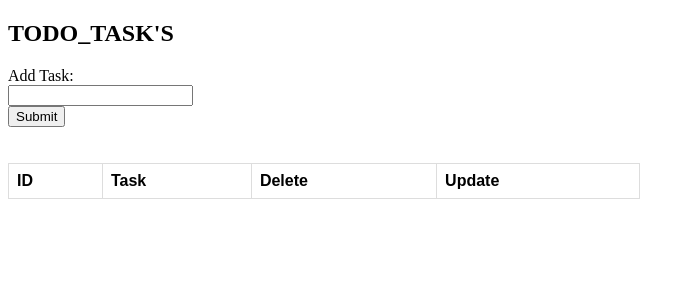
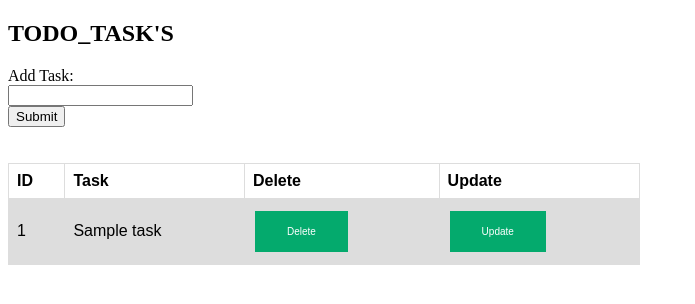
Before and after one commit to mohammed-7/Django_Crud_Fullstack, a Django app: page / in a window 1280 px wide. Shown: the top 304 px of the page, without its empty margins (0-695 px from the left). Run offline with Django 5.2, Linux system fonts and the light colour scheme; tables that the repository leaves empty hold one stand-in row (values such as "Sample post"); lists and menus that the app fills with data are empty.

Commit message:
new additions

```diff
--- a/app/urls.py
+++ b/app/urls.py
@@ -7,5 +7,6 @@ urlpatterns = [
     path('create', views.create, name='create'),
     path('delete/<int:id>/', views.delete_task, name='delete_task'),
     path("get",views.get_task,name='get_task'),
+    path("update/<int:id>/",views.update_task,name='update_task'),
 
 ]
--- a/app/views.py
+++ b/app/views.py
@@ -1,10 +1,11 @@
-from django.shortcuts import render
+from django.shortcuts import render , redirect
 from .models import Task
 from django.db import connection
 # Create your views here.
 
 def home(request):
-    return render(request, 'Home.html')
+    data = Task.objects.all()
+    return render(request, 'Home.html',{"data":data})
 
 def create(request):
     if request.method == "POST":
@@ -35,3 +36,12 @@ def delete_task(request,id):
 def get_task(request):
     data = Task.objects.all()
     return render(request,'get.html',{"data":data})
+
+def update_task(request,id):
+    data = Task.objects.get(id=id)
+
+    if request.method == "POST":
+        data.task_name = request.POST['task_name']
+        data.save()
+        return redirect('home')
+    return render(request,'update.html',{"data":data})
--- a/templates/home.html
+++ b/templates/home.html
@@ -39,7 +39,9 @@
           </form>
         </td>
         <td>
-          <button class="button button1">Update</button>
+          <a href="{% url  'update_task' i.id %}">
+            <button class="button button1">Update</button>
+          </a>
         </td>
       </tr>
       {% endfor %}
```
Also changed, not shown: templates/update.html (added, +12 -0 lines).
